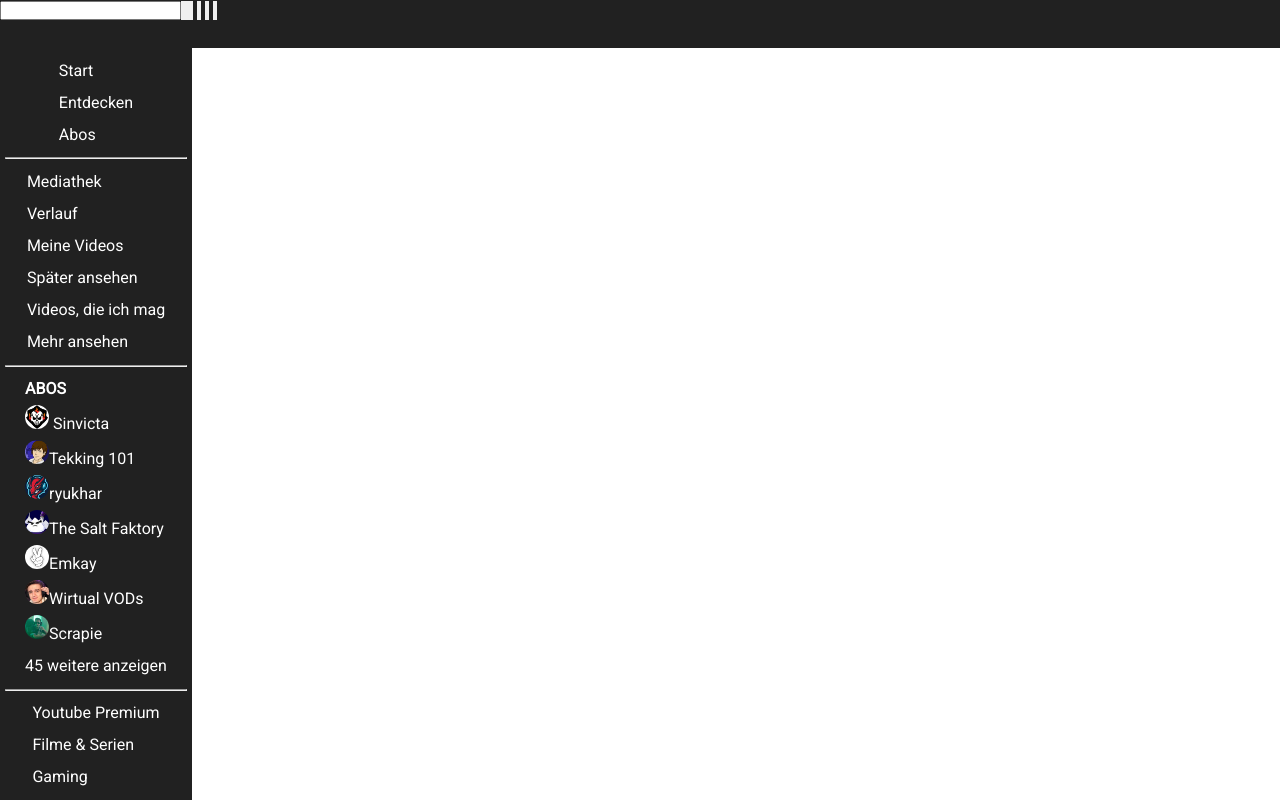
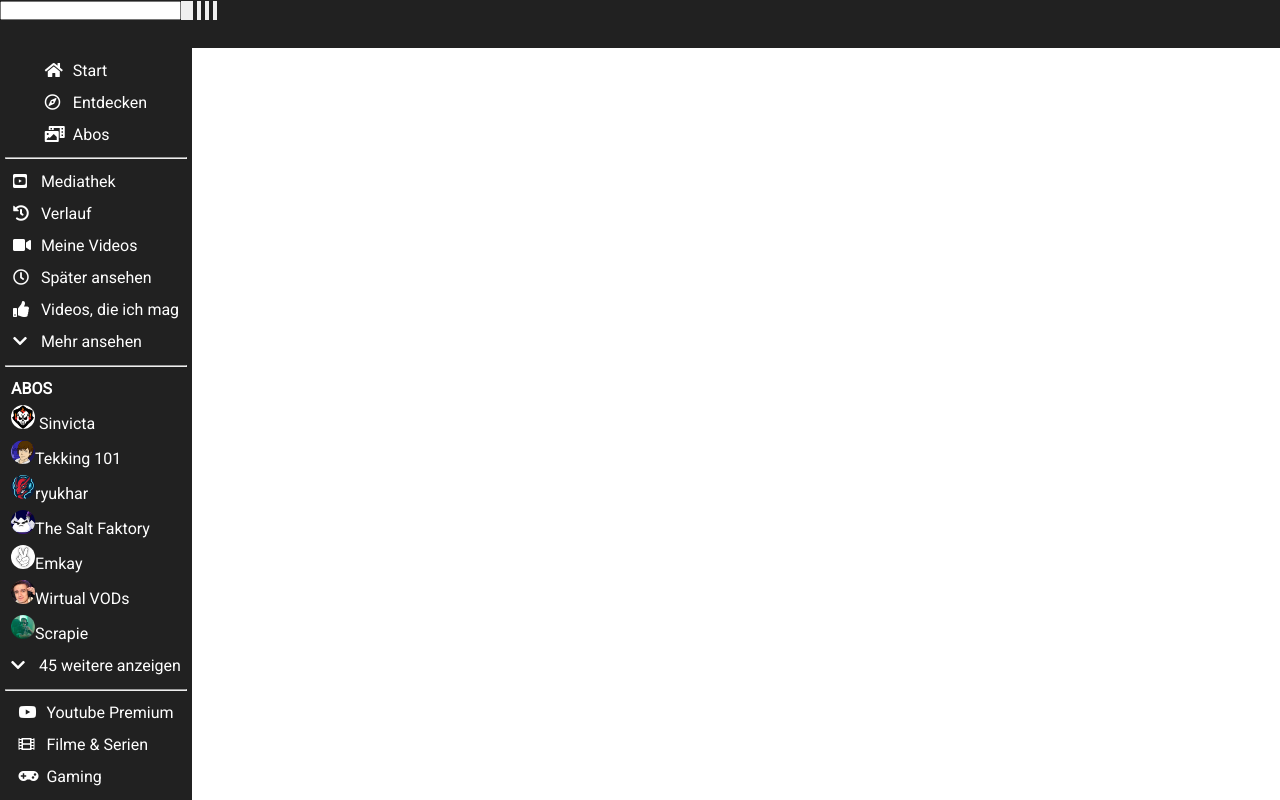
Before and after one commit to stevewolf93/youtube-clone, a plain HTML site: page index.html in a window 1280 px wide. Drawn offline with Linux system fonts and the light colour scheme.

Commit message:
icons added on sidebar

```diff
--- a/index.html
+++ b/index.html
@@ -24,18 +24,18 @@
     <div id="bigcontainer">
       <div class="sidebar">
         <div>
-          <div>Start</div>
-          <div>Entdecken</div>
-          <div>Abos</div>
+          <div> <i class="fas fa-home"></i> Start</div>
+          <div> <i class="far fa-compass"></i> Entdecken</div>
+          <div> <i class="fas fa-photo-video"></i> Abos</div>
         </div>
         <hr>
         <div>
-          <div>Mediathek</div>
-          <div>Verlauf</div>
-          <div>Meine Videos</div>
-          <div>Später ansehen</div>
-          <div>Videos, die ich mag</div>
-          <div>Mehr ansehen</div>
+          <div> <i class="fab fa-youtube-square"></i> Mediathek</div>
+          <div> <i class="fas fa-history"></i> Verlauf</div>
+          <div> <i class="fas fa-video"></i> Meine Videos</div>
+          <div> <i class="far fa-clock"></i> Später ansehen</div>
+          <div> <i class="fas fa-thumbs-up"></i> Videos, die ich mag</div>
+          <div> <i class="fas fa-chevron-down"></i> Mehr ansehen</div>
         </div>
         <hr>
         <div>
@@ -47,13 +47,13 @@
           <div><img src="./images/emkay.jpg" alt="sinvicta profile picture">Emkay</div>
           <div><img src="./images/wirtual.jpg" alt="sinvicta profile picture">Wirtual VODs</div>
           <div><img src="./images/scrapie.jpg" alt="sinvicta profile picture">Scrapie</div>
-          <div>45 weitere anzeigen</div>
+          <div> <i class="fas fa-chevron-down"></i> 45 weitere anzeigen</div>
         </div>
         <hr>
         <div>
-          <div>Youtube Premium</div>
-          <div>Filme & Serien</div>
-          <div>Gaming</div>
+          <div> <i class="fab fa-youtube"></i> Youtube Premium</div>
+          <div> <i class="fas fa-film"></i> Filme & Serien</div>
+          <div> <i class="fas fa-gamepad"></i> Gaming</div>
         </div>
       </div>
       <main></main>
```
